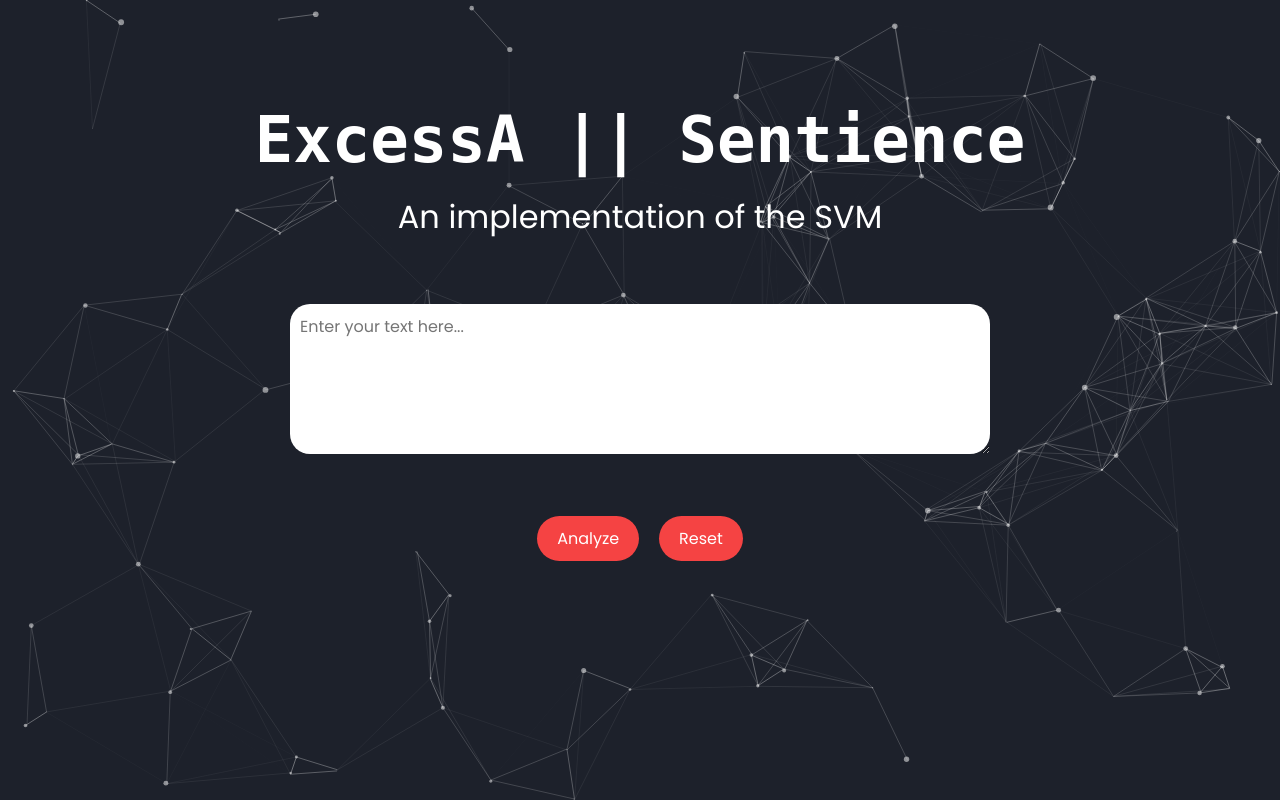
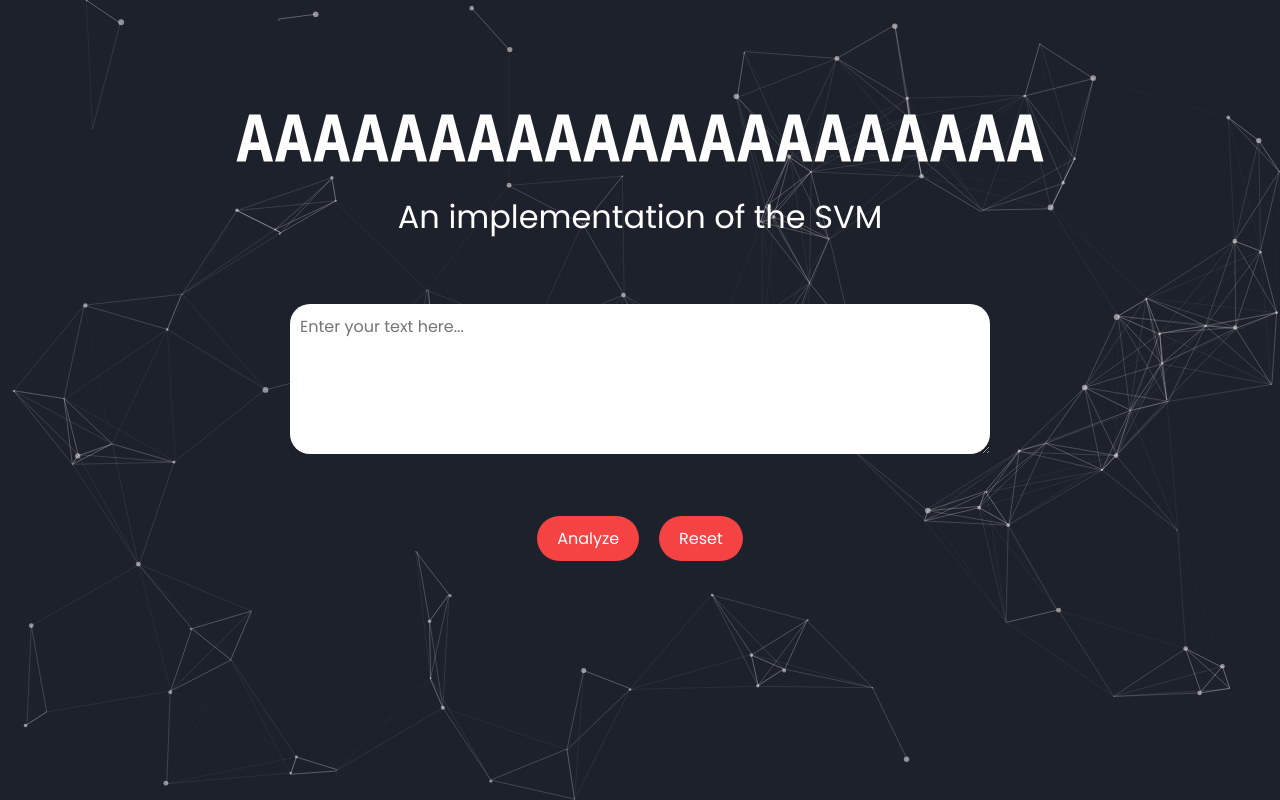
Before and after one commit to UniquePradhan/ExcessA-Sentience, a Flask app: page / in a window 1280 px wide. Run offline with Flask 3, Linux system fonts and the light colour scheme; parts of the project's set-up code (start-up, migrations or seed data) failed here and were passed over.

Commit message:
Update home.html

```diff
--- a/templates/home.html
+++ b/templates/home.html
@@ -84,7 +84,7 @@
     <iframe height="1" width="1" style="position: absolute; top: 0px; left: 0px; border: none; visibility: hidden;"></iframe>
 
 
-    <h1 data-value="ExcessA || Sentience">ExcessA || Sentience</h1>
+    <h1 data-value="ExcessA || Sentience">AAAAAAAAAAAAAAAAAAAAA</h1>
     <script>
         const letters = "ABCDEFGHIJKLMNOPQRSTUVWXYZ";
 
```
